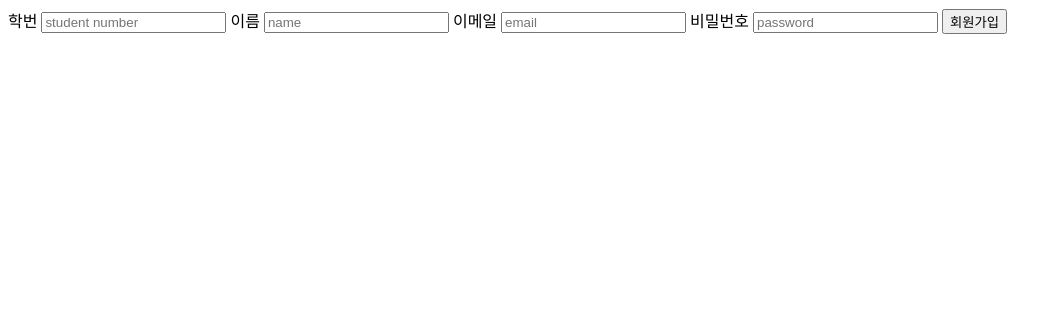
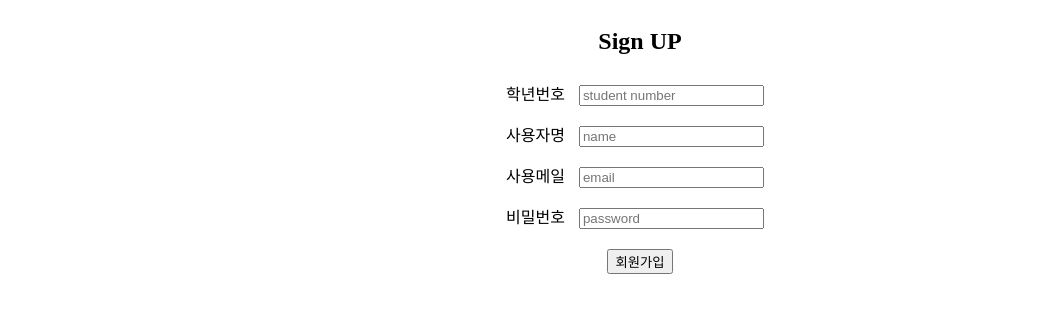
Before and after one commit to hyeonjoonpark/DvcAppForm, a website: page public/adduser.html in a window 1280 px wide. Shown: the whole page, without its empty margins (0-1062 px from the left). Drawn offline with Linux system fonts and the light colour scheme.

Commit message:
ADD : CSS

```diff
--- a/public/adduser.html
+++ b/public/adduser.html
@@ -2,14 +2,28 @@
 <head>
     <meta charset="UTF-8">
     <meta name="viewport" content="width=device-width, initial-scale=1.0">
+    <link rel="stylesheet" href="style.css">
     <title>login</title>
 </head>
 <body>
+    <h2>Sign UP</h2>
     <form method="post" action="/process/adduser">
-        학번 <input type="text" name="student_number" placeholder="student number">
-        이름 <input type="text" name="name" placeholder="name">
-        이메일 <input type="text" name="email" placeholder="email">
-        비밀번호 <input type="password" name="password" placeholder="password">
+        <div>
+            <label>학년번호</label>
+            <input type="text" name="student_number" placeholder="student number">
+        </div>
+        <div>
+            <label>사용자명</label>
+            <input type="text" name="name" placeholder="name">
+        </div>
+        <div>
+            <label>사용메일</label>
+            <input type="text" name="email" placeholder="email">
+        </div>
+        <div>
+            <label>비밀번호</label>
+            <input type="password" name="password" placeholder="password">
+        </div>
         <input type="submit" value="회원가입">
     </form>
 </body>
--- /dev/null
+++ b/public/style.css
@@ -0,0 +1,19 @@
+body {
+    display: flex;
+    justify-content: center;
+    align-items: center;
+    flex-direction: column;
+}
+
+form {
+    display: flex;
+    justify-content: center;
+    align-items: center;
+    flex-direction: column;
+    margin-top:20px;
+    margin: 0 auto;
+}
+
+input {
+    margin: 10px;
+}
```
